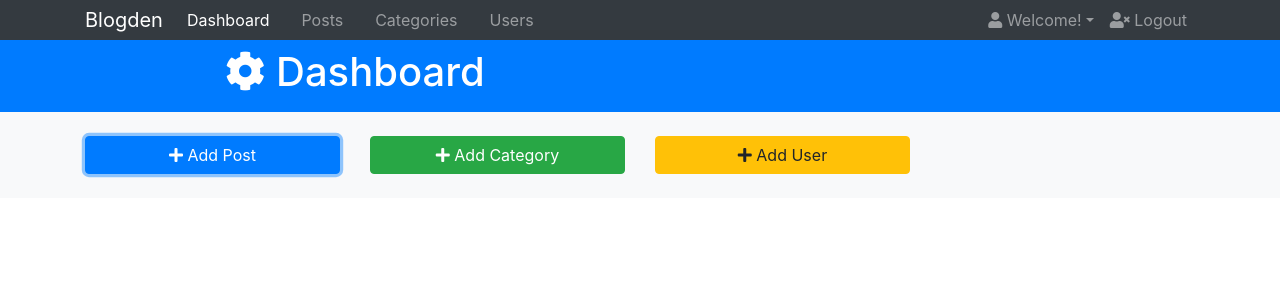
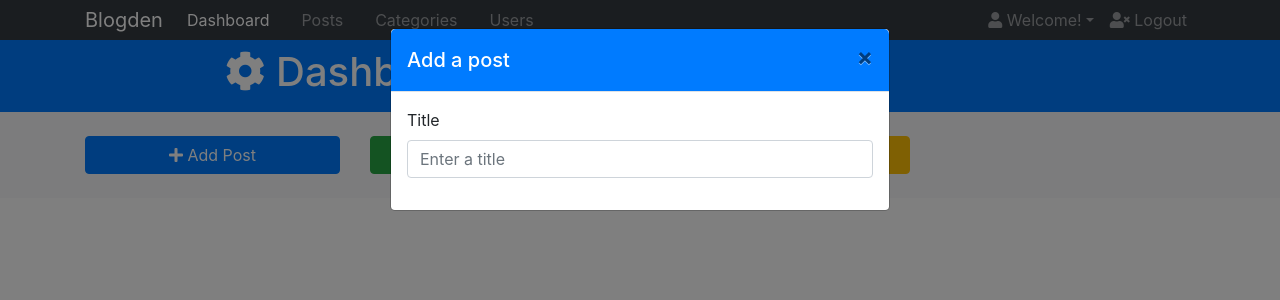
Before and after one commit to SparksFullStack/blogden-react, a React (Create React App) app: page / in a window 1280 px wide. Both pictures are taken after a click on the link "Add Post". Shown: the top 300 px of the page. Built offline with nearby package versions, Linux system fonts and the light colour scheme.

Commit message:
got the first modal input functional

```diff
--- a/src/components/Actions.js
+++ b/src/components/Actions.js
@@ -1,24 +1,44 @@
-import React, { Component } from 'react'
+import React, { Component, Fragment } from 'react'
 import {
     Container,
     Row,
     Col,
-    Button
+    Button,
+    Modal,
+    ModalHeader,
+    ModalBody,
+    ModalFooter,
+    Form,
+    FormGroup,
+    Label,
+    Input,
 } from 'reactstrap';
 
 export default class Actions extends Component {
     state = {
+        modal: {
             isModalOpen: false,
+            title: "",
+        }
     }
 
     toggleModal = () => {
-        this.setState({ isModalOpen: !this.state.isModalOpen });
+        const modal = Object.assign({}, this.state.modal);
+        modal.isModalOpen = !this.state.modal.isModalOpen;
+        this.setState({ modal });
+    }
+
+    handleModalState = (type) => (event) => {
+        const modal = Object.assign({}, this.state.modal);
+        modal[type] = event.target.value;
+        this.setState({ modal });
     }
 
     render() {
-        const {isModalOpen} = this.state
+        const { isModalOpen, titleState } = this.state.modal;
 
         return (
+            <Fragment>
                 <section id="actions" className="py-4 mb-4 bg-light">
                     <Container>
                         <Row>
@@ -42,6 +62,21 @@ export default class Actions extends Component {
                         </Row>
                     </Container>
                 </section>
+
+                <Modal isOpen={isModalOpen}>
+                    <ModalHeader toggle={this.toggleModal} className="text-white bg-primary">
+                        Add a post
+                    </ModalHeader>
+                    <ModalBody>
+                        <Form>
+                            <FormGroup>
+                                <Label for="title">Title</Label>
+                                <Input value={titleState} onChange={this.handleModalState("title")} type="text" placeholder="Enter a title" />
+                            </FormGroup>
+                        </Form>
+                    </ModalBody>
+                </Modal>
+            </Fragment>
         )
     }
 }
```
Lines whose indentation alone changed are shown as unchanged.
